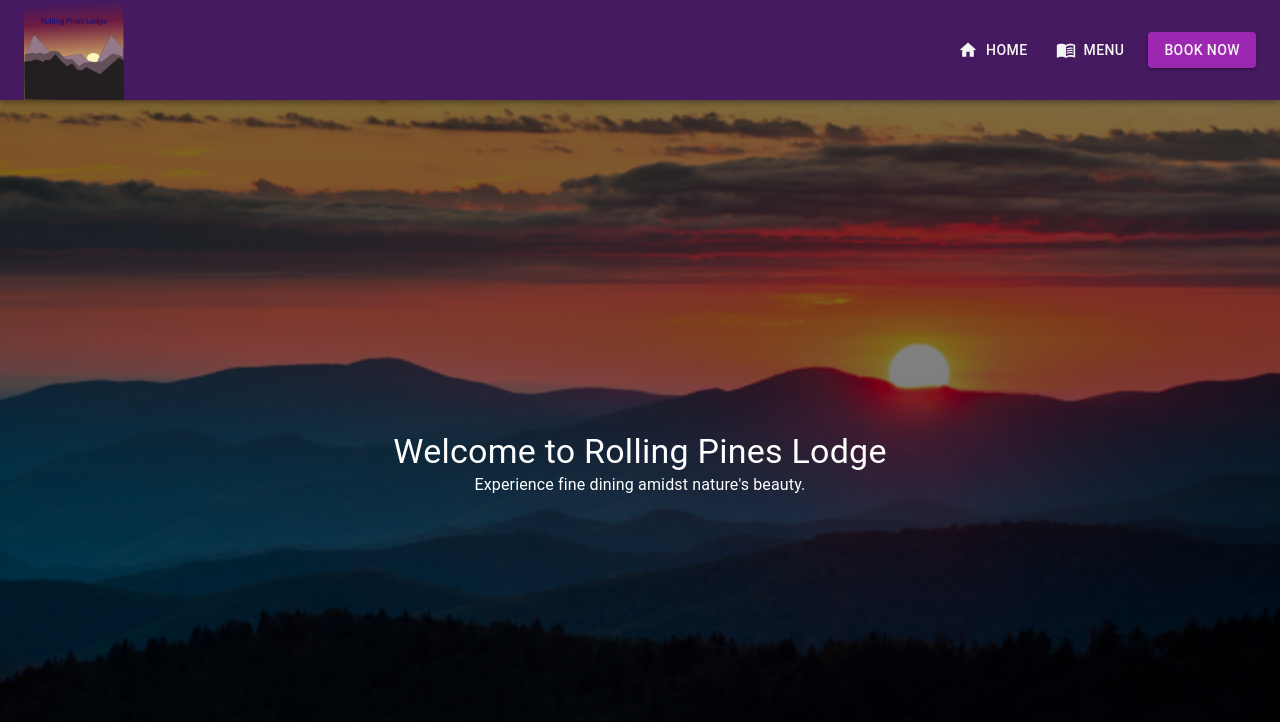
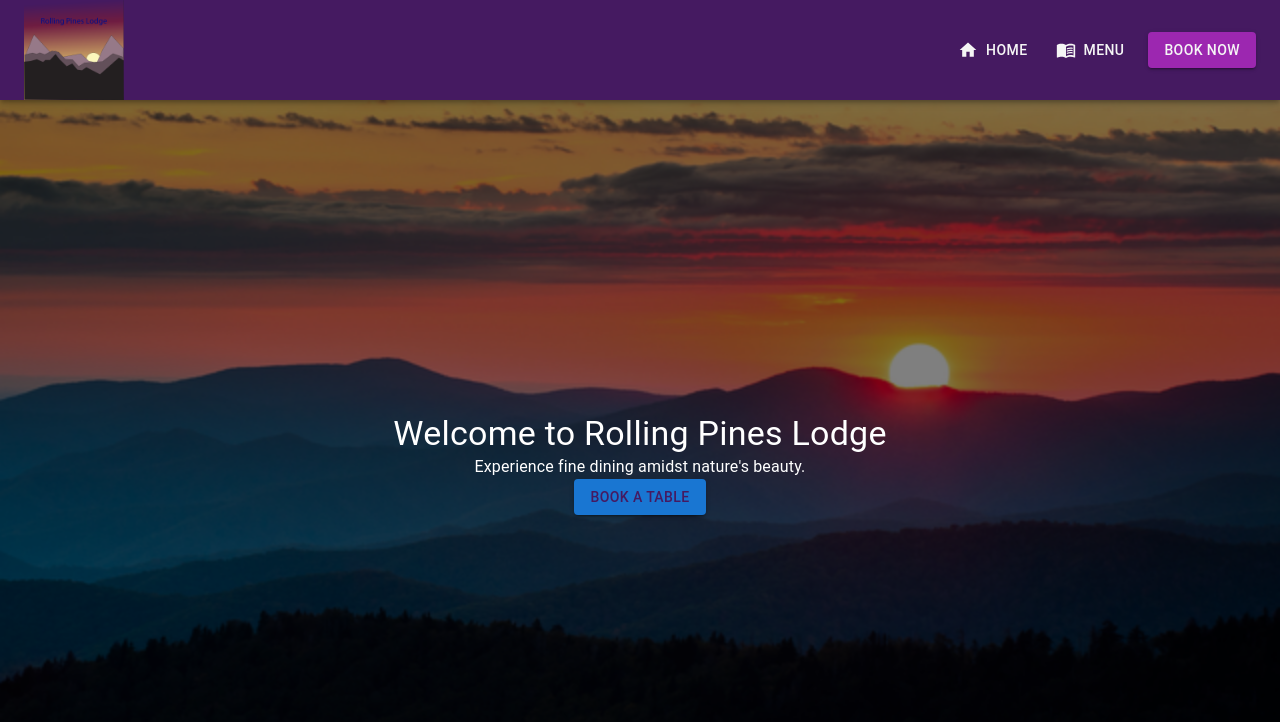
Before and after one commit to Harrison-Holt/rolling-pines-lodge, a React (Vite) app: page / in a window 1280 px wide. Shown: the top 722 px of the page. Built offline with nearby package versions, Linux system fonts and the light colour scheme.

Commit message:
Initial Commit

```diff
--- a/src/frontend/home.jsx
+++ b/src/frontend/home.jsx
@@ -55,6 +55,9 @@ function Homepage() {
         <Box sx={{ position: 'relative', zIndex: 1 }}>
           <Typography variant="h4">Welcome to Rolling Pines Lodge</Typography>
           <Typography variant="body1">Experience fine dining amidst nature's beauty.</Typography>
+          <Button variant="contained"  sx={{ color: '#451a61'}}>
+            Book A Table
+          </Button>
         </Box>
         <Box
           sx={{
```
